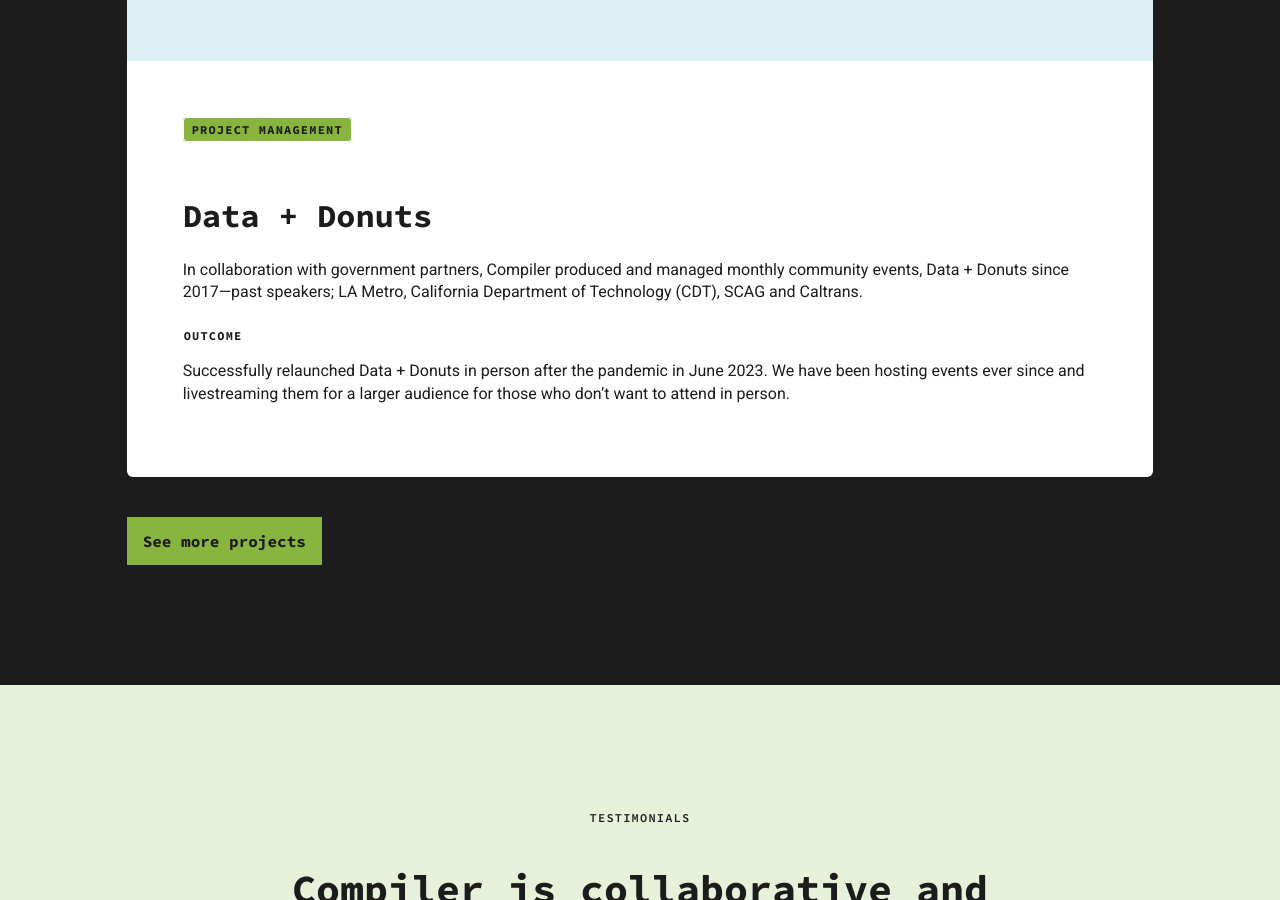
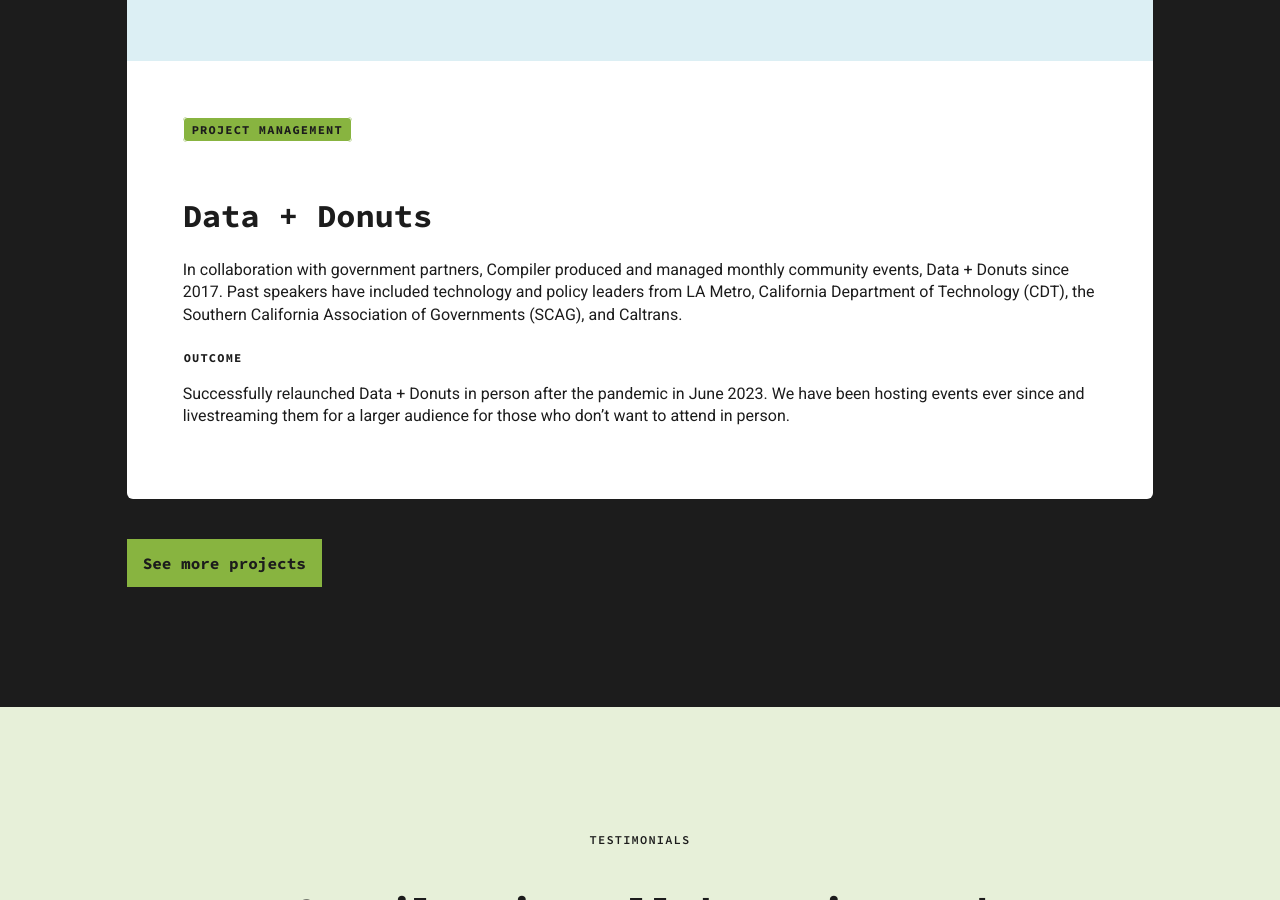
Before and after one commit to compilerla/compiler.la, a Jekyll site: the page built from src/our-work.html, in a window 1280 px wide and 900 px high, scrolled down 3047 px. Built offline with Jekyll 4.4.1, drawn with Linux system fonts in a browser that asks for light colours.

Commit message:
fix(copy): split D+D speakers into new sentence
move SCAG acronym definition to first usage

```diff
--- a/src/_data/featured_work.yml
+++ b/src/_data/featured_work.yml
@@ -18,7 +18,7 @@
 - title: Data + Donuts
   image: /assets/our_work/datadonuts.png
   image_alt_text: An image of a logo containing a donut, where the top half displays a pie chart, and the words “Data plus sign Donuts.”
-  description: In collaboration with government partners, Compiler produced and managed monthly community events, Data + Donuts since 2017—past speakers; LA Metro, California Department of Technology (CDT), SCAG and Caltrans.
+  description: In collaboration with government partners, Compiler produced and managed monthly community events, Data + Donuts since 2017. Past speakers have included technology and policy leaders from LA Metro, California Department of Technology (CDT), the Southern California Association of Governments (SCAG), and Caltrans.
   outcome: Successfully relaunched Data + Donuts in person after the pandemic in June 2023. We have been hosting events ever since and livestreaming them for a larger audience for those who don’t want to attend in person.
   tags:
     - Project Management
@@ -34,7 +34,7 @@
     - Software Development
 
 - title: Upgrade Scenario Planning Model (SPM)
-  description: Collaborated with a diverse team to update and enhance the SPM transportation model by developing database queries and a user interface for the Southern California Association of Governments (SCAG).
+  description: Collaborated with a diverse team to update and enhance the SPM transportation model by developing database queries and a user interface for SCAG.
   outcome: Increased the efficiency of a PostGIS spatial query processing millions of geographic points by 70%, allowing end users to receive faster feedback and a friendlier user experience for faster data analysis.
   tags:
     - Software Development
```
